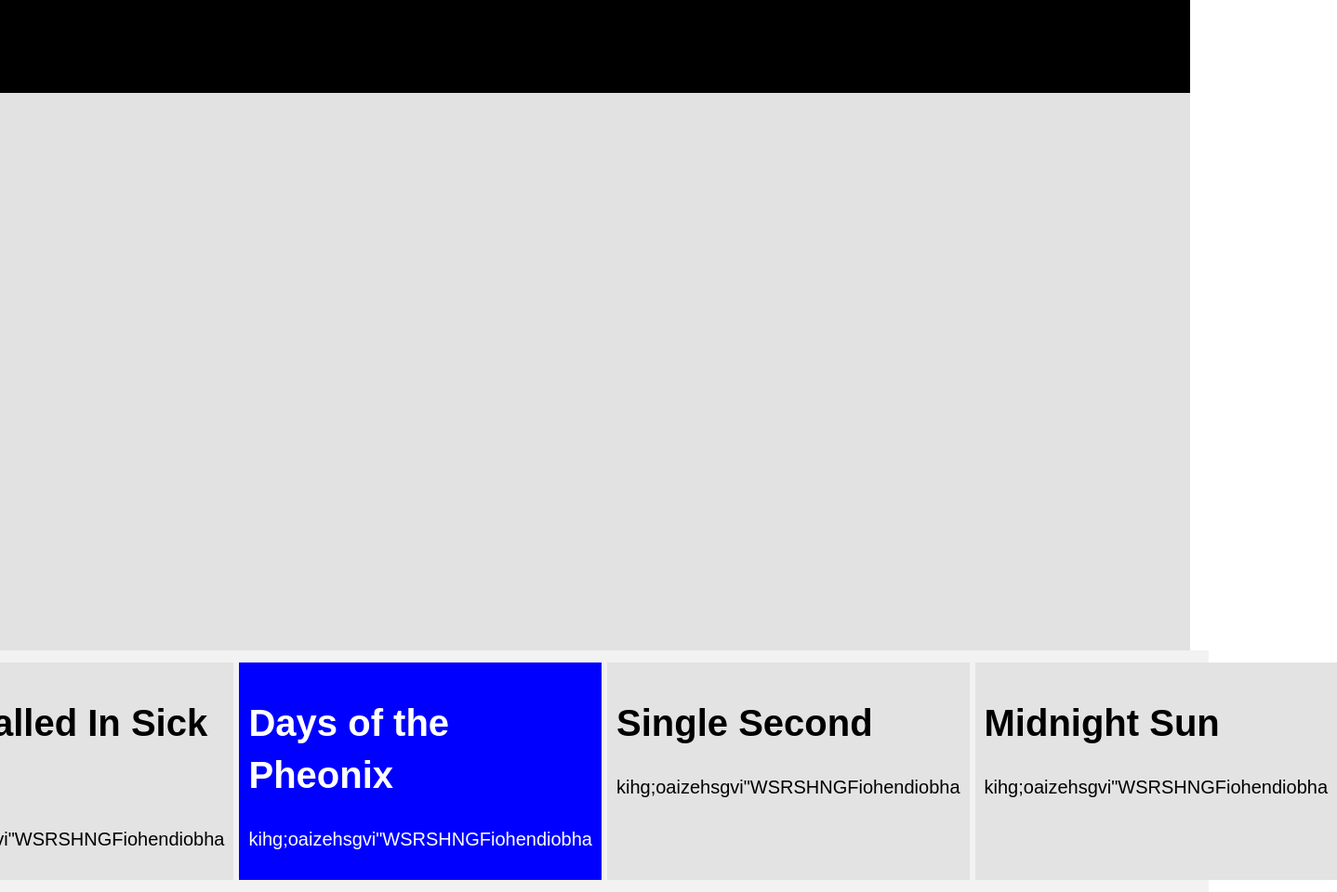
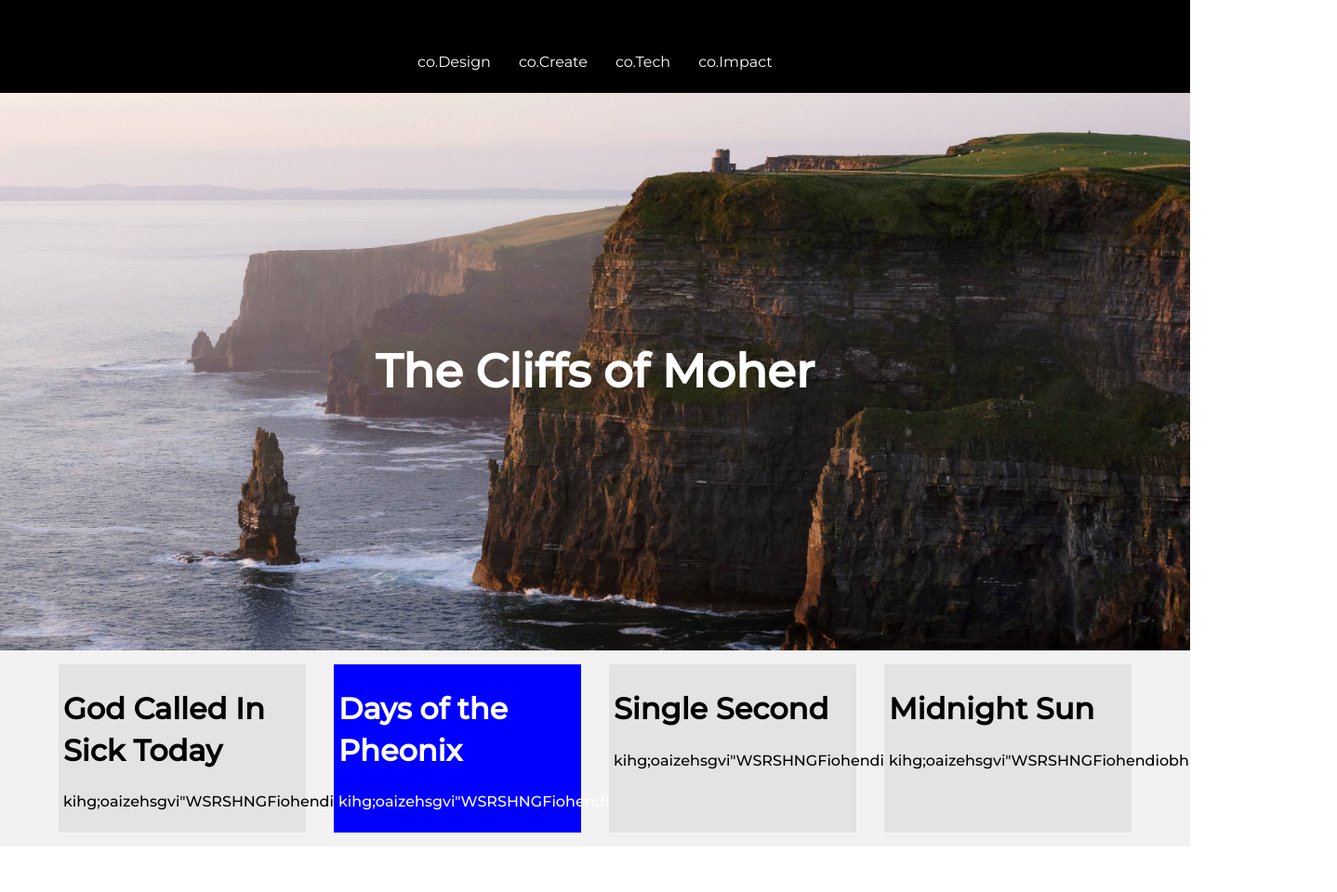
Before and after one commit to I-Leedy-YCP/ClassDemo, a plain HTML site: page index.html in a window 1280 px wide. Shown: the whole page at 93% size, 1438 px wide, since content can reach past the window. After the commit the page ends 911 px from the top, so only its background shows below. Drawn offline with Linux system fonts and the light colour scheme; a script that the page names is missing.

Commit message:
Further Progression
The navigation bar and column adjustments were made. Hero section was added with an image.

```diff
--- a/css/main.css
+++ b/css/main.css
@@ -10,11 +10,12 @@
 /* ==========================================================================
    Base styles: opinionated defaults
    ========================================================================== */
+@import url('https://fonts.googleapis.com/css2?family=Montserrat:ital,wght@0,400;0,500;1,300;1,600&display=swap');
 
 html {
-  color: #222;
-  font-size: 1em;
-  line-height: 1.4;
+  color: #eee;
+  overflow-x: hidden;
+
 }
 
 /*
@@ -86,38 +87,100 @@ textarea {
 /* ==========================================================================
    Author's custom styles
    ========================================================================== */
+body{
+  font-size: 1em;
+  line-height: 1.4;
+  overflow-x: hidden;
+  margin: auto;
+  font-family: 'Montserrat', sans-serif;
+  min-width: fit-content;
+}
+
+/* Begin with styles*/
 
 nav{
   width: 100vw;
   background-color: #000000;
   min-height: 100px;
   color: #ffffff;
+  display: flex;
+  justify-content: center;
+  align-items: center;
 }
+
+nav ul{
+  display: flex;
+  flex-direction: row;
+  justify-content: center;
+  align-items: center;
+  list-style: none;
+  padding: 0;
+}
+
+nav ul li{
+  margin: 35px 15px 0 15px;
+}
+
+nav ul li a{
+  color: #ffffff;
+  text-decoration: none;
+}
+
+nav ul li a:hover{
+  color: #25B9F5;
+  text-decoration: underline;
+}
+
+/*End Nav Styles */
+
+/* Begin Global Section Styles */
 
 section{
   background-color: #f2f2f2;
   color:#000000;
+  display: flex;
+  margin: 0;
 }
+
+/* End Global Section Styles */
 
 .Hero{
   width: 100vw;
 background-color: #e2e2e2;
 height: 600px;
 display: flex;
+justify-content: center;
+align-items: center;
+background-image: url("../img/mohercliffs.jpg");
+background-position: center;
+background-repeat: no-repeat;
+background-size: cover;
 }
+.hero_header{
+  display: flex;
+  justify-content: center;
+  align-items: center;
+}
+
+.hero_header h1{
+  font-size: 50px;
+  font-weight: 600;
+  color: white;
+  text-align: center;
+}
+
 .four_columns{
   width: 100vw;
   display: flex;
   justify-content: center;
-  padding: 10px;
 }
 
 .news_post{
-  font-size: 20px;
-  font-family: "Arial";
+  max-width: 20%;
+  font-weight: 500;
   background-color: #e3e3e3;
-  margin: 3px;
-  padding: 10px;
+  margin: 15px;
+  padding: 5px;
 }
 
 #AFI{
--- a/index.html
+++ b/index.html
@@ -14,10 +14,19 @@
 
   <!-- Add your site or application content here -->
 <nav>
-
+  <ul>
+    <li><a href="">co.Design</a></li>
+    <li><a href="">co.Create</a></li>
+    <li><a href="">co.Tech</a></li>
+    <li><a href="">co.Impact</a></li>
+  </ul>
 </nav>
 
+<!-- Begin Hero Section-->
 <section class="Hero">
+  <div class="hero_header">
+  <h1>The Cliffs of Moher</h1>
+  </div>
 
 </section>
 
```
Also changed, not shown: img/mohercliffs.jpg (added).
